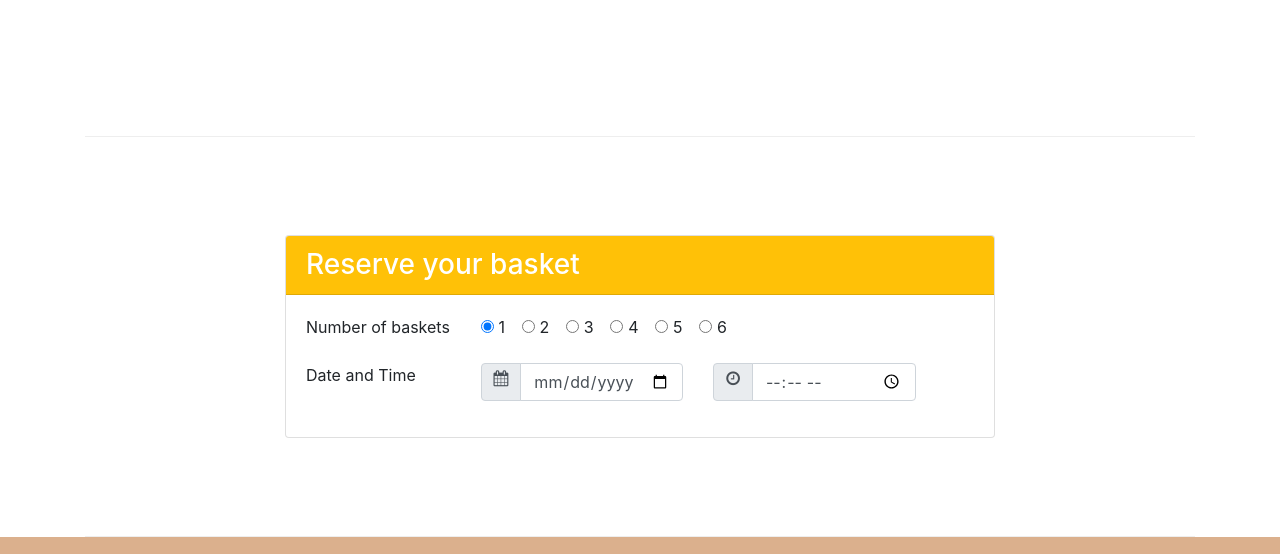
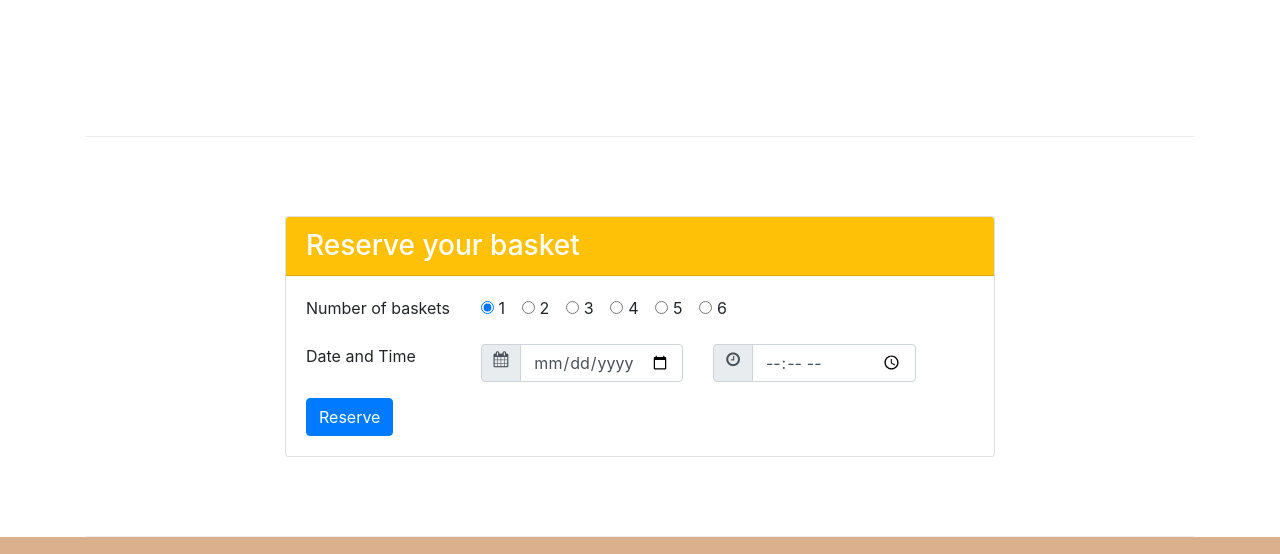
Before and after one commit to dilhanaslamaci/leChocolat_afternoon, a website: page index.html in a window 1280 px wide. Shown: the part 1376-1930 px from the top of the page. Drawn offline with nearby package versions, Linux system fonts and the light colour scheme.

Commit message:
Bootstrap Assignment 9 Task 1"

```diff
--- a/index.html
+++ b/index.html
@@ -173,6 +173,7 @@
                                     <input type="time" class="form-control">
                                 </div>
                             </div>
+                                <button type="submit" class="btn btn-primary">Reserve</button>
                         </form>
                     </div>
                 </div>
```
